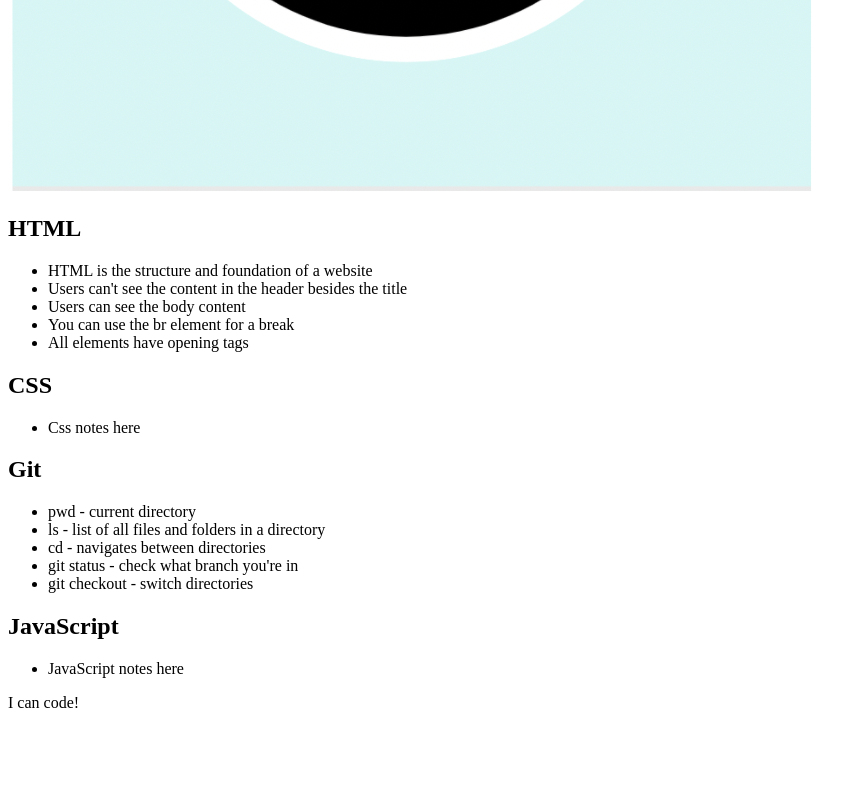
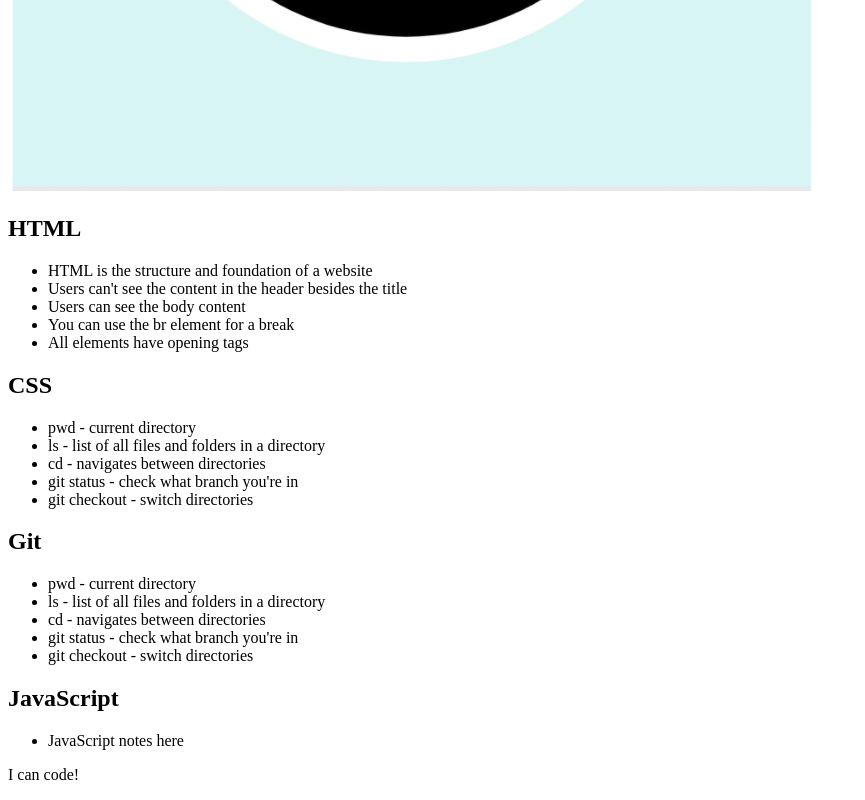
Before and after one commit to Joseph03V/prework-study-guide, a plain HTML site: page index.html in a window 1280 px wide. Shown: the part 665-1465 px from the top of the page, without its empty margins (0-865 px from the left). Before the commit the page ends 1393 px from the top, so only its background shows below. Drawn offline with Linux system fonts and the light colour scheme.

Commit message:
added CSS to project

```diff
--- a/index.html
+++ b/index.html
@@ -25,7 +25,11 @@
       <section class="card" id="css-section">
         <h2>CSS</h2>
         <ul>
-          <li>Css notes here</li>
+          <li>pwd - current directory</li>
+          <li>ls - list of all files and folders in a directory</li>
+          <li>cd - navigates between directories</li>
+          <li>git status - check what branch you're in</li>
+          <li>git checkout - switch directories</li>
         </ul>
       </section>
       <section class="card" id="git-section">
```
